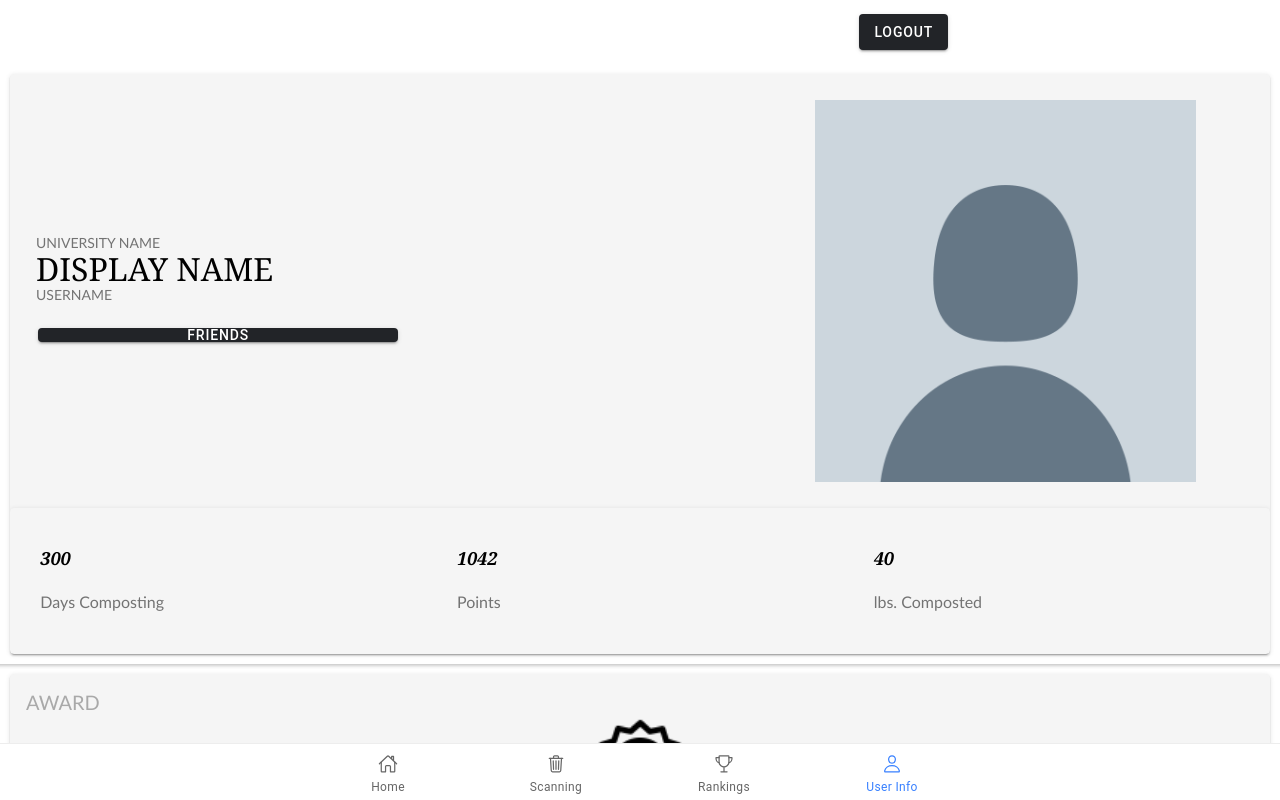
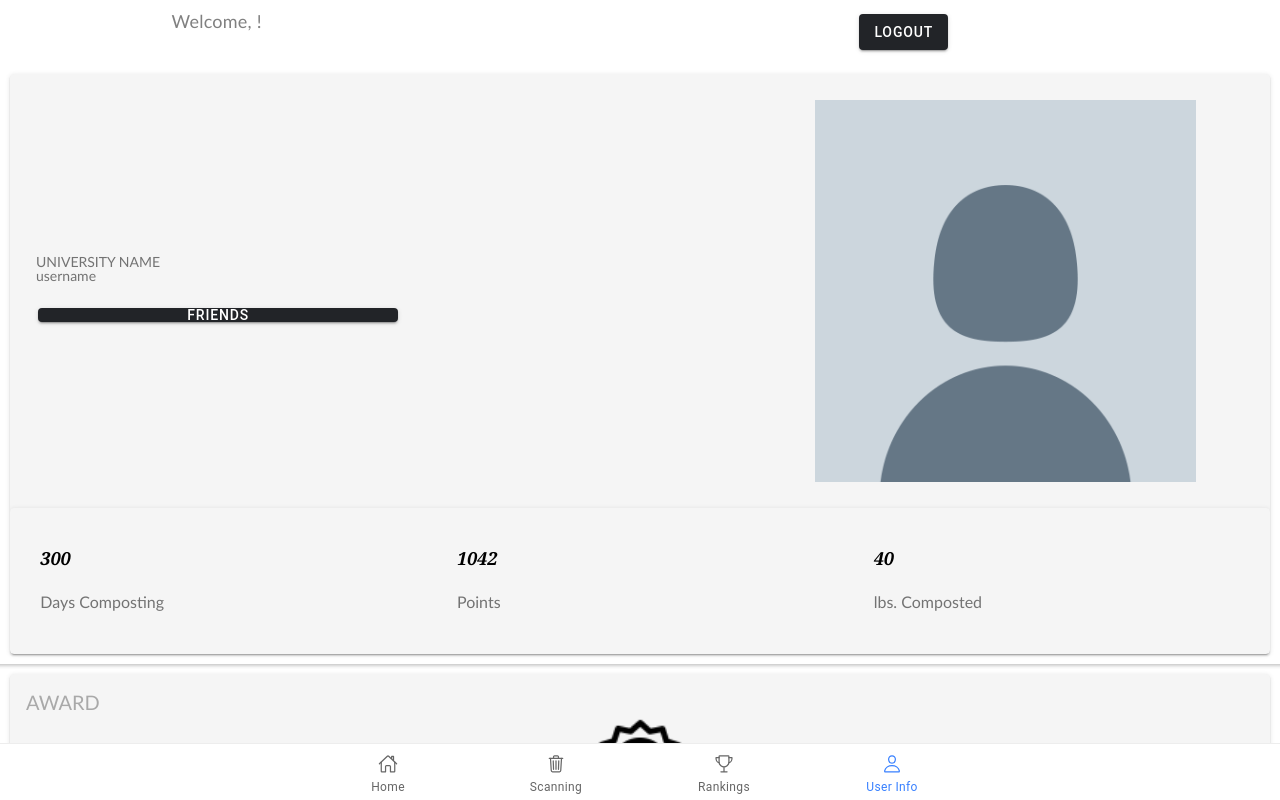
Before and after one commit to giamnguyen/CMJG, a React (Create React App) app in the folder EasyCompost/: page /tabs/userInfo in a window 1280 px wide. Built offline with nearby package versions, Linux system fonts and the light colour scheme; no server answers.

Commit message:
added getGlobalname async

```diff
--- a/EasyCompost/src/pages/Login.tsx
+++ b/EasyCompost/src/pages/Login.tsx
@@ -1,10 +1,14 @@
- import React, { useState, useEffect } from 'react';
+import React, { useState, useEffect } from 'react';
 import { IonContent, IonInput, IonPage, IonButton, IonHeader, IonToolbar, IonTitle, IonLoading } from '@ionic/react';
 import { Link, RouteComponentProps } from 'react-router-dom';
 import { loginUser } from '../functions'
 import { toast } from '../toast';
 
+import firebase from '../firebaseConfig';
+
 var globalUsername = '';
+
+// export var globalUsername = '';
 
 const Login: React.FC<RouteComponentProps> = ({history}) => {
   const [busy, setBusy] = useState<boolean>(false)
@@ -18,8 +22,15 @@ const Login: React.FC<RouteComponentProps> = ({history}) => {
     if (!res) {
       toast('Error logging with your credentials');
     } else {
+      // firebase.database().ref('users/' + username).set({
+      //   name: username,
+      //   daysComposting: 15,
+      //   points: 700,
+      //   weightComposted: 15
+      // });
       toast('You have logged in!');
       setGlobalUsername(username);
+      sessionStorage.setItem('username', username);
       history.push('/tabs/tab1');
     }
     // console.log(`${res ? 'Login success' : 'Login failed'}`);
--- a/EasyCompost/src/pages/UserInfo.tsx
+++ b/EasyCompost/src/pages/UserInfo.tsx
@@ -32,6 +32,9 @@ import { logout } from '../functions';
 import { toast } from '../toast';
 import { getGlobalUsername } from './Login';
 
+import firebase from '../firebaseConfig';
+import { fingerPrint } from 'ionicons/icons';
+
 const { PushNotifications } = Plugins;
 const INITIAL_STATE = {
   notifications: [{ id: 'id', title: "Test Push", body: "This is my first push notification" }],
@@ -39,8 +42,25 @@ const INITIAL_STATE = {
 
 const UserInfo: React.FC<RouteComponentProps> = ({history}) => {
   const [busy, setBusy] = useState<boolean>(false);
-  var user = getGlobalUsername();
-  const username = user;
+
+  // var username = null;
+  var name = null;
+
+  var username = sessionStorage.getItem('username');
+  // var user = firebase.auth().currentUser;
+  // // firebase.auth().onAuthStateChanged(function(user) {
+  //   if (user) {
+  //     username = user.email;
+  //     name = user.displayName;
+  //   } else {
+  //     // No user is signed in.
+  //   }
+  // // });
+
+
+  // var user = firebase.auth().currentUser;
+  // var username = firebase.auth().currentUser?.email;
+  // var username = getGlobalUsername() === null ? 'jack' : getGlobalUsername();
 
   async function signout() {
     const res = await logout();
@@ -58,7 +78,7 @@ const UserInfo: React.FC<RouteComponentProps> = ({history}) => {
             <IonRow></IonRow>
             <IonRow>
             <IonCol>
-              <IonTitle size="large" class="title">{username}</IonTitle>
+              <IonTitle size="large" class="title">Welcome, {username}!</IonTitle>
             </IonCol>
             <IonCol></IonCol>
             <IonCol>
@@ -81,8 +101,8 @@ const UserInfo: React.FC<RouteComponentProps> = ({history}) => {
               <IonRow>
                 <IonCol class="infoContainer">
                   <IonCardSubtitle class="SmallText">UNIVERSITY NAME</IonCardSubtitle>
-                  <IonCardTitle class="HeaderTitle">DISPLAY NAME</IonCardTitle>
-                  <IonCardSubtitle class="SmallText">USERNAME</IonCardSubtitle>
+                  <IonCardTitle class="HeaderTitle">{username}</IonCardTitle>
+                  <IonCardSubtitle class="SmallText">username</IonCardSubtitle>
                   <IonButton color="dark" class="friendsButton">FRIENDS</IonButton>
                 </IonCol>
                 <IonCol class="picContainer">
```
Also changed, not shown: 1 other file (tests, documents, lock files or other folders).
